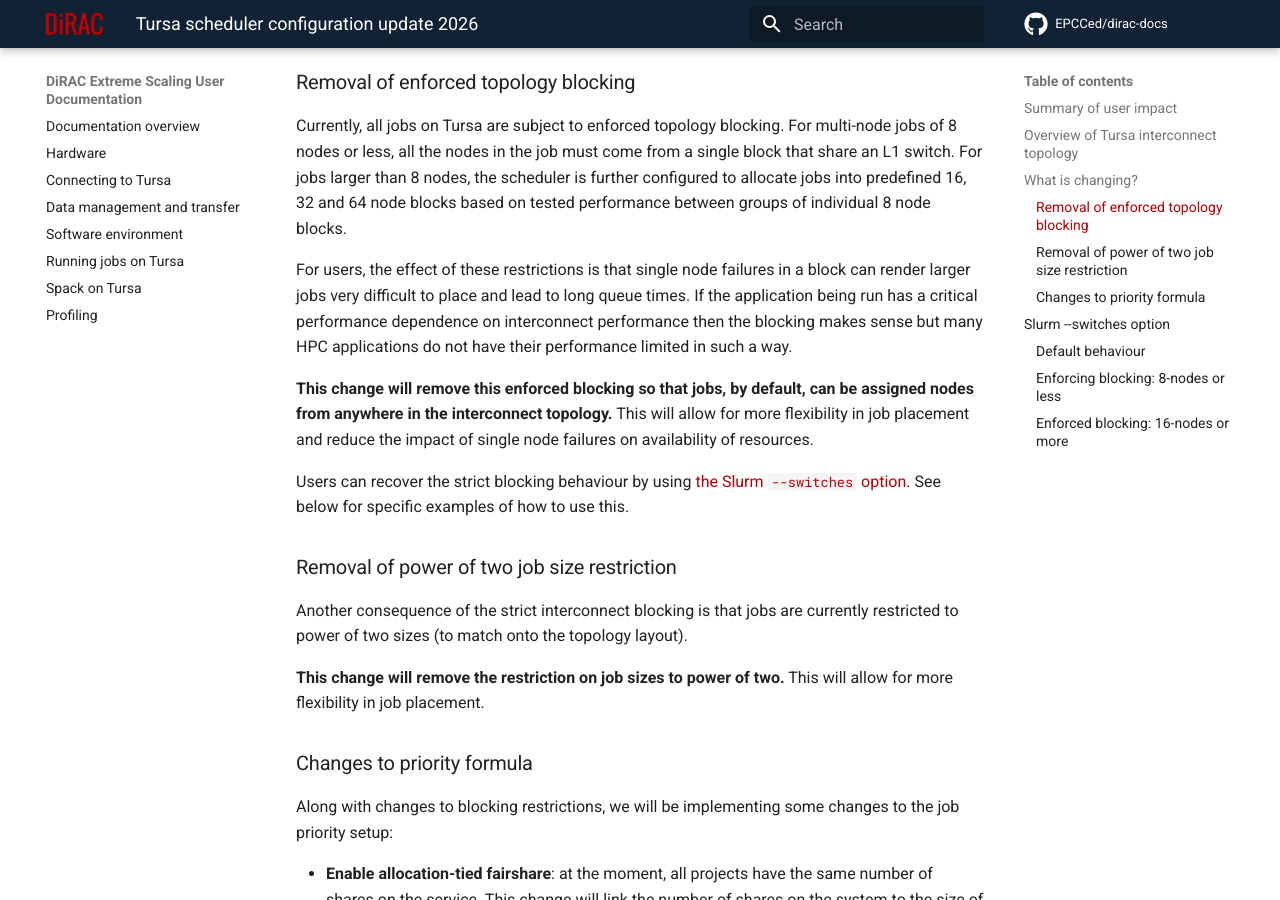
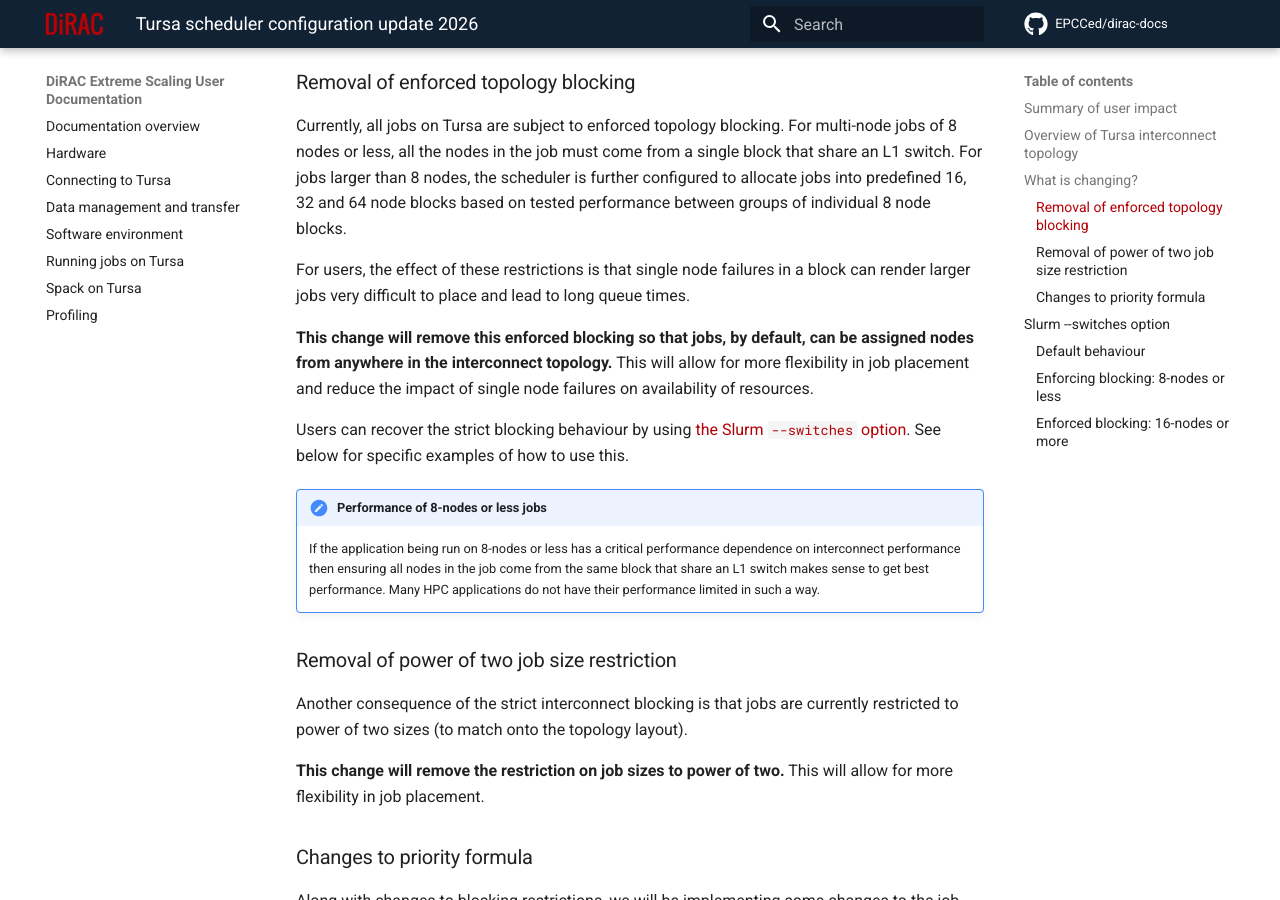
Before and after one commit to EPCCed/dirac-docs, an MkDocs documentation site: the page built from docs/scheduler-update-2026.md, in a window 1280 px wide and 900 px high, scrolled down 1164 px. Built offline with MkDocs 1.6.1 and Material for MkDocs 9.7.7, drawn with Linux system fonts in a browser that asks for light colours; comment, search, counter and statistics services are not loaded.

Commit message:
Clarify blocking performance statement

```diff
--- a/docs/scheduler-update-2026.md
+++ b/docs/scheduler-update-2026.md
@@ -50,9 +50,7 @@ jobs into predefined 16, 32 and 64 node blocks based on tested performance betwe
 individual 8 node blocks.
 
 For users, the effect of these restrictions is that single node failures in a block can render
-larger jobs very difficult to place and lead to long queue times. If the application being run
-has a critical performance dependence on interconnect performance then the blocking makes sense
-but many HPC applications do not have their performance limited in such a way.
+larger jobs very difficult to place and lead to long queue times.
 
 **This change will remove this enforced blocking so that jobs, by default, can be assigned nodes
 from anywhere in the interconnect topology.** This will allow for more flexibility in job placement and
@@ -61,6 +59,12 @@ reduce the impact of single node failures on availability of resources.
 Users can recover the strict blocking behaviour by using
 [the Slurm `--switches` option](https://slurm.schedmd.com/sbatch.html#OPT_switches). See
 below for specific examples of how to use this.
+
+!!! note "Performance of 8-nodes or less jobs"
+    If the application being run on 8-nodes or less has a critical performance dependence on
+    interconnect performance then ensuring all nodes in the job come from the same block that
+    share an L1 switch makes sense to get best performance. Many HPC applications do not have
+    their performance limited in such a way.
 
 ### Removal of power of two job size restriction
 
```
